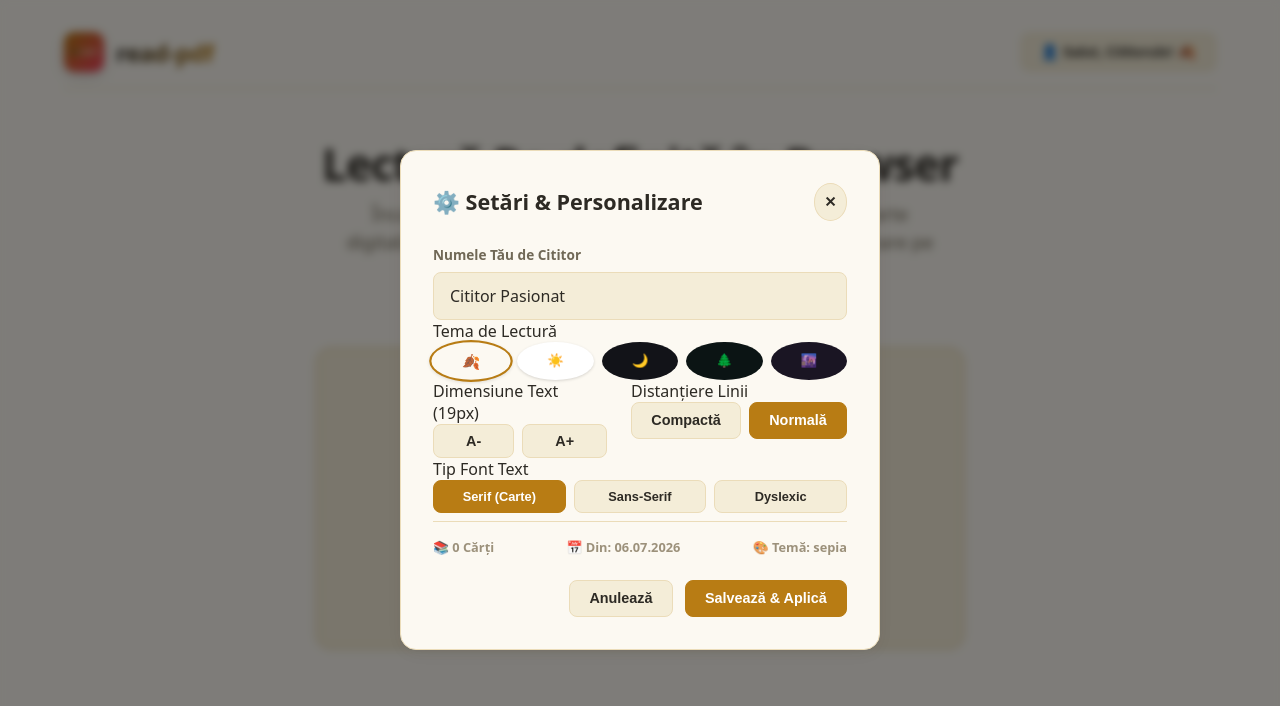
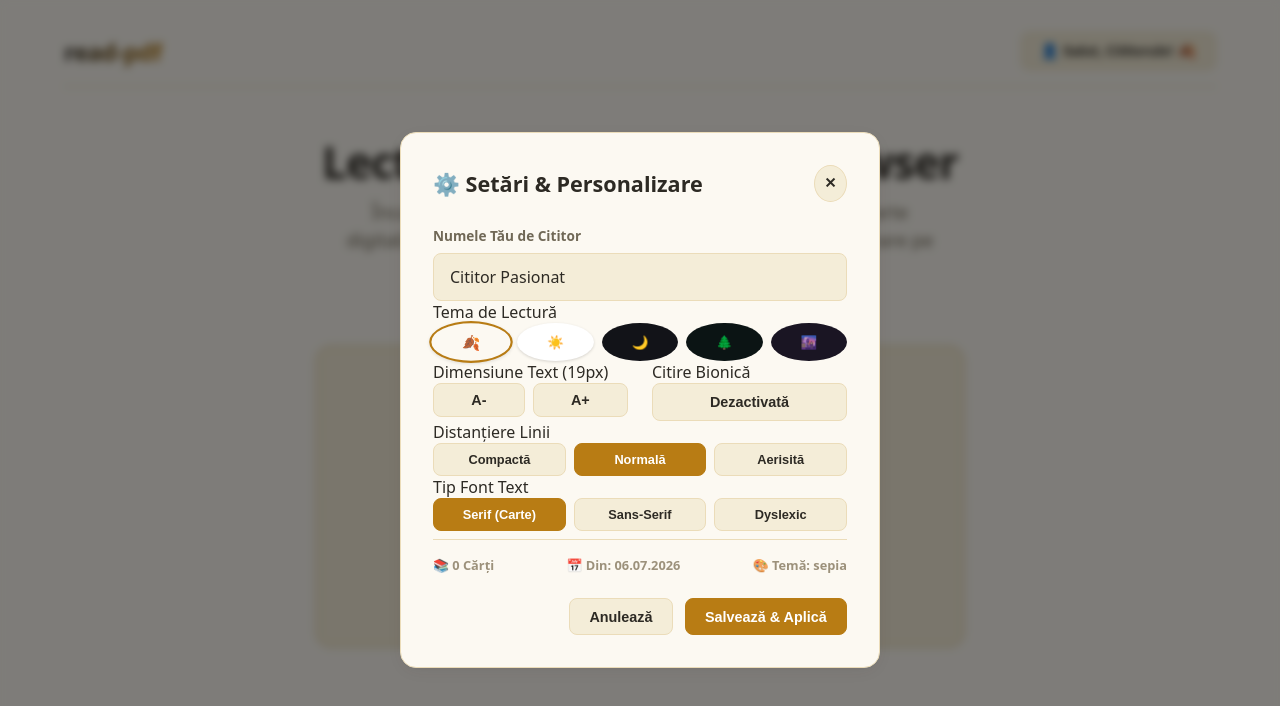
Before and after one commit to INDavid04/read-pdf, a React (Vite) app: page / in a window 1280 px wide. Both pictures are taken after a click on the button "Deschide Setări & Personalizare". Shown: the top 706 px of the page. Built offline with nearby package versions, Linux system fonts and the light colour scheme.

Commit message:
feat: clean the navbar

```diff
--- a/src/App.tsx
+++ b/src/App.tsx
@@ -519,9 +519,6 @@ function App() {
         {/* Top bar */}
         <header className="app-header">
           <div className="brand">
-            <div className="brand-icon">
-              <img src="/logo.svg" alt="logo" style={{ width: '28px', height: '28px' }} />
-            </div>
             <span>read-pdf</span>
           </div>
           <div className="header-actions">
@@ -634,9 +631,6 @@ function App() {
         {/* Top Control Bar - Unifed to look exactly like Dashboard Navbar */}
         <header className="reader-topbar app-header">
           <div className="brand clickable" onClick={handleBackToDashboard} title="Mergi înapoi la Dashboard">
-            <div className="brand-icon">
-              <img src="/logo.svg" alt="logo" style={{ width: '28px', height: '28px' }} />
-            </div>
             <span>read-pdf</span>
           </div>
 
@@ -672,14 +666,6 @@ function App() {
           </div>
 
           <div className="reader-topbar-right header-actions">
-            <button
-              className={`btn ${isBionic ? 'btn-primary' : ''}`}
-              onClick={toggleBionic}
-              title="Activează formatul de citire bionică"
-              style={{ borderRadius: '24px', padding: '0.5rem 1rem', fontSize: '0.9rem' }}
-            >
-              🧠 Citire Bionică
-            </button>
             <button className="btn settings-trigger-btn" onClick={() => {
               setTempProfileName(userProfile.name);
               setShowProfileModal(true);
@@ -846,25 +832,45 @@ function App() {
               </div>
 
               <div className="settings-section">
+                <span className="settings-label">Citire Bionică</span>
+                <button
+                  className={`btn ${isBionic ? 'btn-primary' : ''}`}
+                  onClick={toggleBionic}
+                  style={{ width: '100%', height: '38px' }}
+                >
+                  {isBionic ? '🧠 Activată' : 'Dezactivată'}
+                </button>
+              </div>
+            </div>
+
+            {/* 5. Font Style Selector & Line Spacing */}
+            <div className="settings-section">
               <span className="settings-label">Distanțiere Linii</span>
-                <div className="choice-grid">
+              <div className="choice-grid" style={{ gridTemplateColumns: 'repeat(3, 1fr)' }}>
                 <button
                   className={`btn ${lineSpacing === 1.4 ? 'btn-primary' : ''}`}
                   onClick={() => setLineSpacing(1.4)}
+                  style={{ fontSize: '0.8rem', padding: '0.5rem' }}
                 >
                   Compactă
                 </button>
                 <button
                   className={`btn ${lineSpacing === 1.65 ? 'btn-primary' : ''}`}
                   onClick={() => setLineSpacing(1.65)}
+                  style={{ fontSize: '0.8rem', padding: '0.5rem' }}
                 >
                   Normală
                 </button>
-                </div>
+                <button
+                  className={`btn ${lineSpacing === 2.0 ? 'btn-primary' : ''}`}
+                  onClick={() => setLineSpacing(2.0)}
+                  style={{ fontSize: '0.8rem', padding: '0.5rem' }}
+                >
+                  Aerisită
+                </button>
               </div>
             </div>
 
-            {/* 5. Font Style Selector */}
             <div className="settings-section">
               <span className="settings-label">Tip Font Text</span>
               <div className="font-family-selector" style={{ display: 'grid', gridTemplateColumns: 'repeat(3, 1fr)', gap: '0.5rem' }}>
```
Lines whose indentation alone changed are shown as unchanged.
